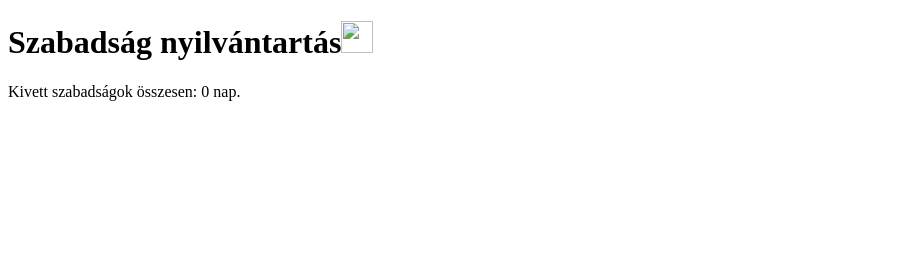
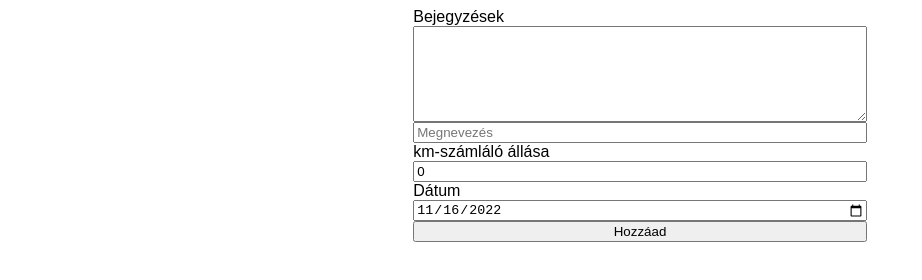
Before and after one commit to LengyHELL/js_webpage, a plain HTML site: page webpage/index.html in a window 1280 px wide. Shown: the whole page, without its empty margins (0-922 px from the left). Drawn offline with Linux system fonts and the light colour scheme.

Commit message:
Creating page

```diff
--- a/webpage/index.html
+++ b/webpage/index.html
@@ -3,18 +3,25 @@
 
 <head>
     <meta charset="utf-8" />
-    <title>Szabadság nyilvántartás</title>
-    <link rel="stylesheet" href="style.css">
+    <title>Autós napló</title>
+    <link rel="stylesheet" href="styles.css">
 </head>
 
 <body>
-    <h1>Szabadság nyilvántartás<img src="calendar.jpg" width="32px" height="32px" /></h1>
-    <table>
+    <form onsubmit="appendList()">
+        <label for="bejegyzes">Bejegyzések</label>
+        <textarea id="bejegyzes" rows="6"></textarea>
 
-    </table>
-    <div class="result-div">
-        Kivett szabadságok összesen: <span class="result">0</span> nap.
-    </div>
+        <input id="megnevezes" type="text" placeholder="Megnevezés" required>
+
+        <label for="kmallas">km-számláló állása</label>
+        <input id="kmallas" type="number" value="0" min="0" step="1" pattern="\d*" required>
+
+        <label for="datum">Dátum</label>
+        <input id="datum" type="date">
+
+        <button type="submit">Hozzáad</button>
+    </form>
 </body>
 
 </html>
--- a/webpage/script.js
+++ b/webpage/script.js
@@ -0,0 +1,15 @@
+var registry = [];
+
+function setDate() {
+    let date = document.getElementById("datum");
+    let today = new Date();
+
+    let yyyy = today.getFullYear();
+    let mm = today.getMonth().toString().padStart(2, '0');
+    let dd = today.getDate().toString().padStart(2, '0');
+
+    let dateString = [yyyy, mm, dd].join('-');
+    date.value = dateString;
+}
+
+setDate();
--- a/webpage/styles.css
+++ b/webpage/styles.css
@@ -0,0 +1,16 @@
+label {
+    font-family: Arial, Helvetica, sans-serif;
+}
+
+body {
+    display: flex;
+    justify-content: center;
+}
+
+form {
+    display: flex;
+    flex-direction: column;
+    max-width: 12cm;
+    width: 100%;
+    justify-self: center;
+}
```
